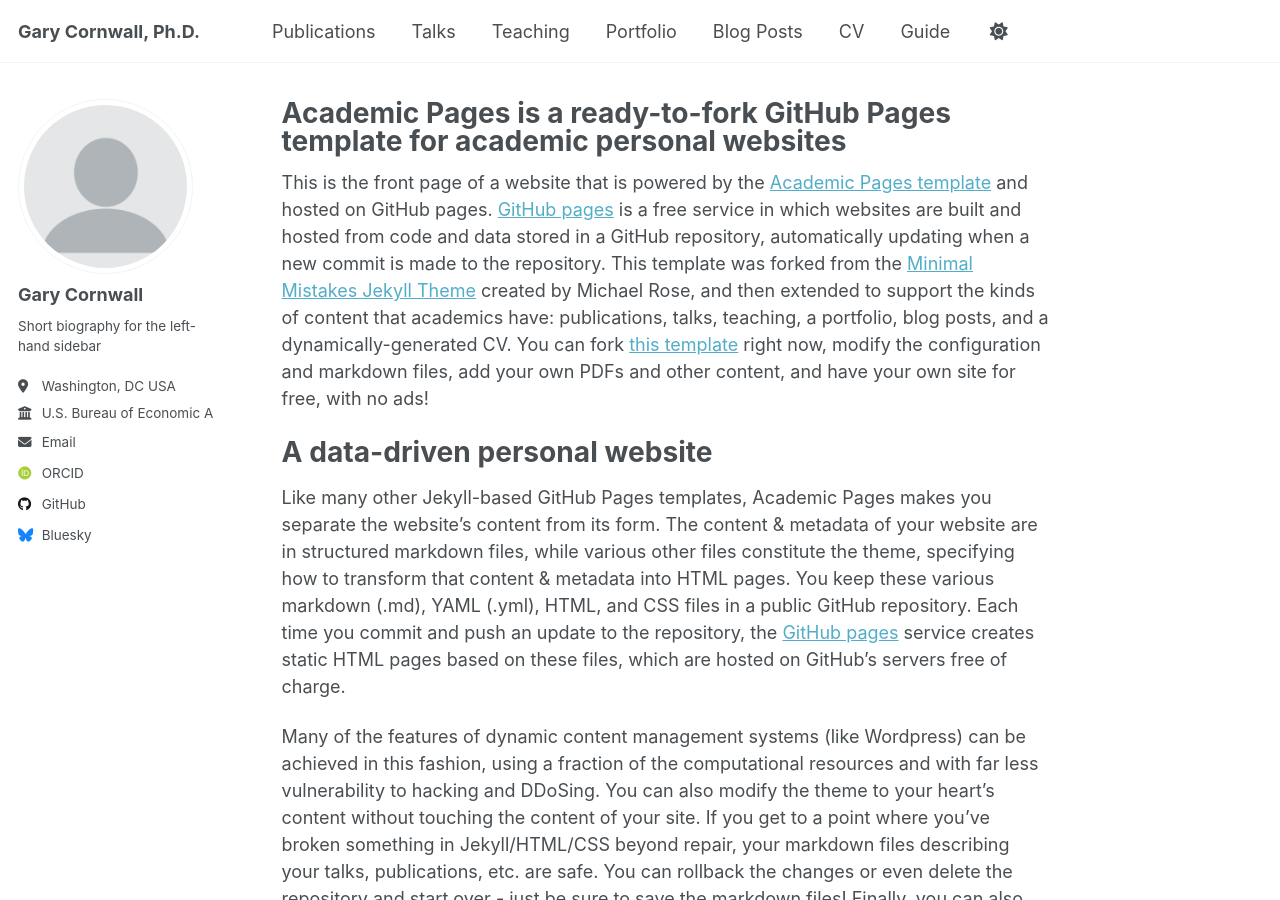
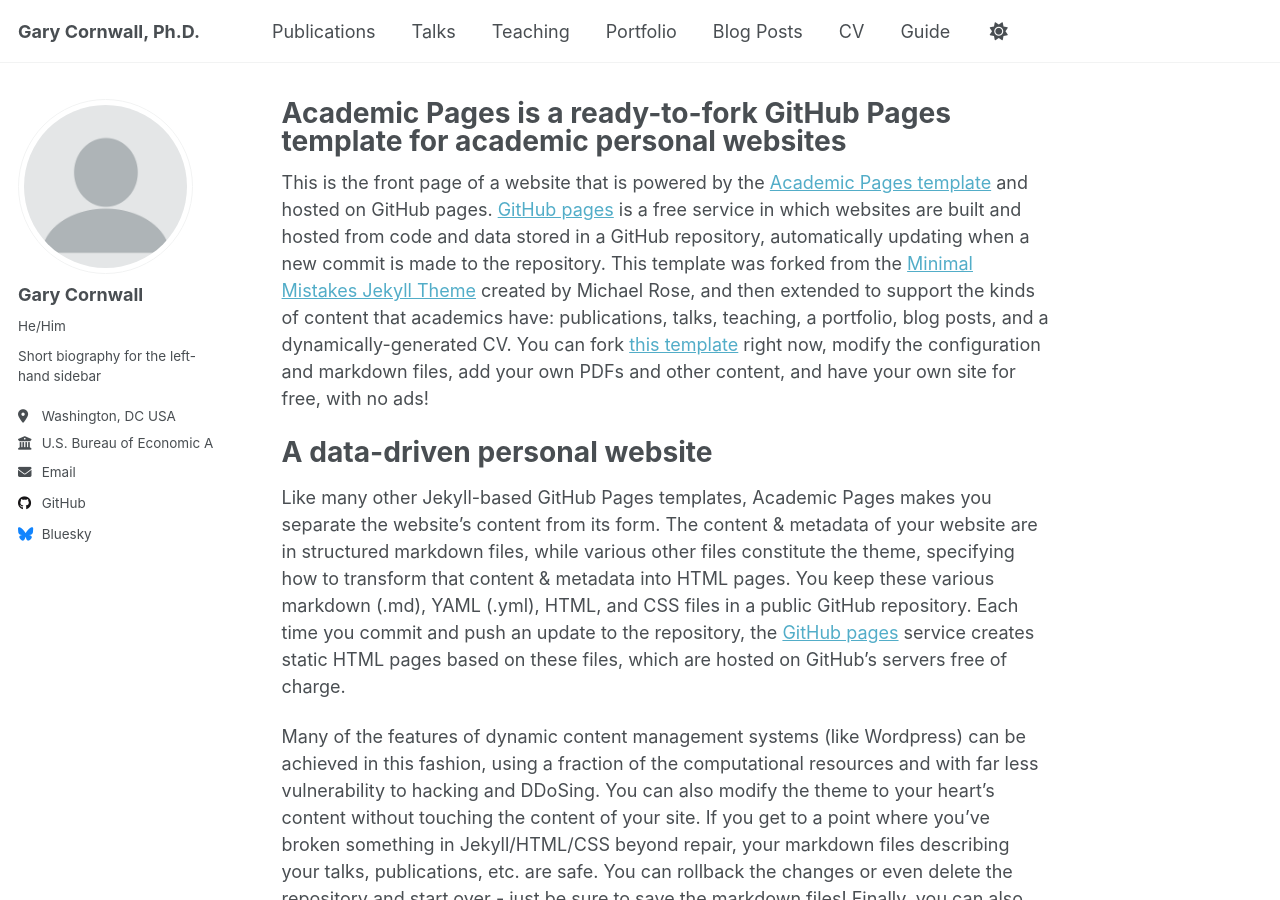
Before and after one commit to grycrnwll/grycrnwll.github.io, a Jekyll site: the page built from _pages/about.md, in a window 1280 px wide and 900 px high. Built offline with Jekyll 4.4.1, drawn with Linux system fonts in a browser that asks for light colours; some web fonts are replaced.

Commit message:
Update _config.yml

```diff
--- a/_config.yml
+++ b/_config.yml
@@ -24,7 +24,7 @@
   # Biographic information
   avatar           : "profile.png"
   name             : "Gary Cornwall"
-  pronouns         : # example: "she/her"
+  pronouns         : "He/Him"
   bio              : "Short biography for the left-hand sidebar"
   location         : "Washington, DC  USA"
   employer         : "U.S. Bureau of Economic Analysis"
@@ -35,7 +35,7 @@
   arxiv            : # URL - Update with the correct link to your profile
   googlescholar    : # URL
   impactstory      : # URL
-  orcid            : "http://orcid.org/yourorcidurl"
+  orcid            : # URL
   semantic         : # URL
   pubmed           : # URL
   researchgate     : # URL
```
